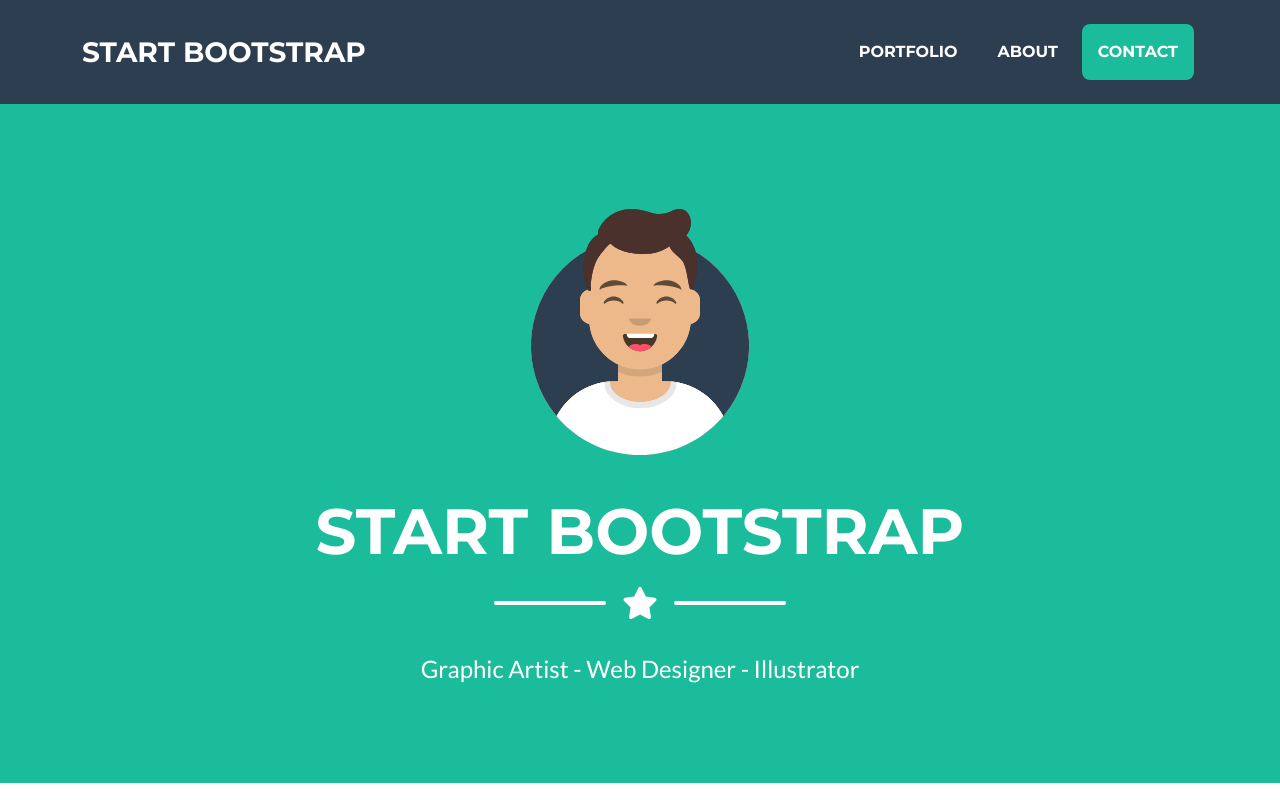
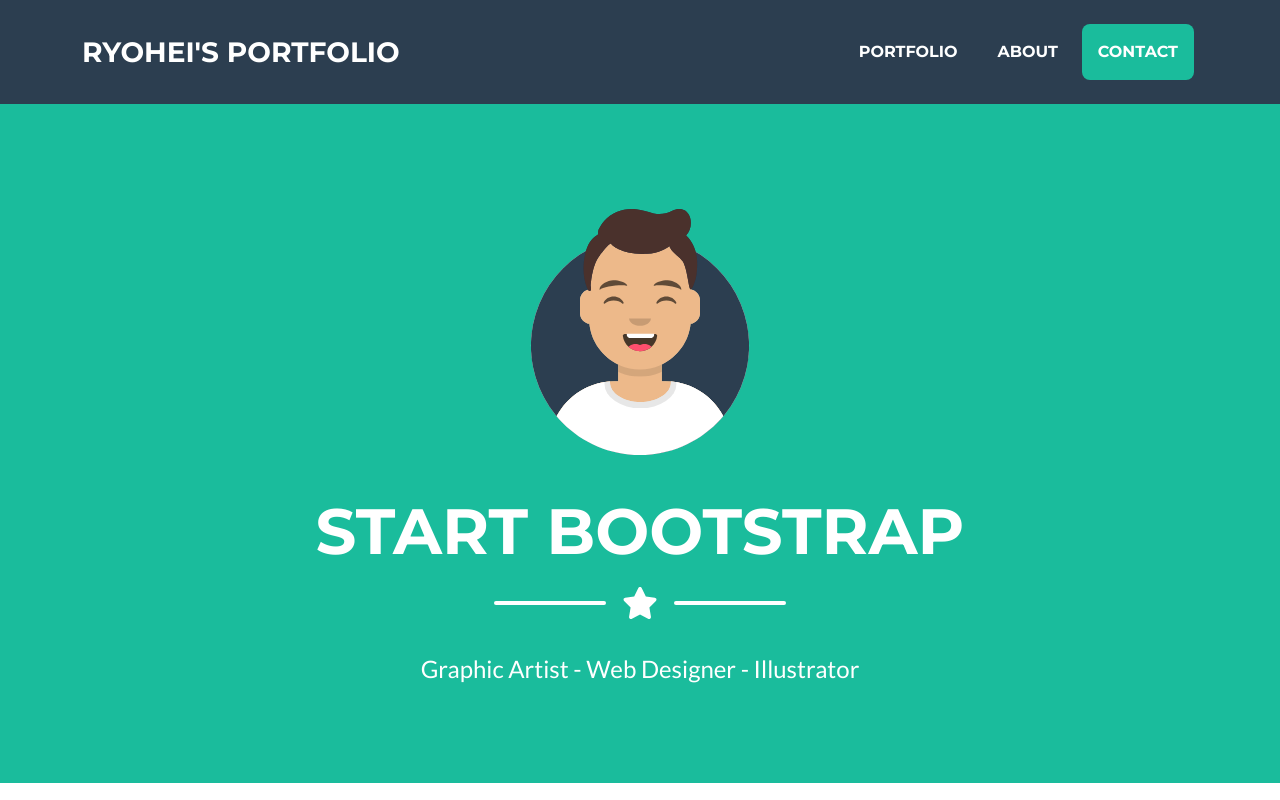
Before and after one commit to ryohei8/portfolio, a plain HTML site: page index.html in a window 1280 px wide. Shown: the top 800 px of the page. Drawn offline with nearby package versions, Linux system fonts and the light colour scheme.

Commit message:
Update index.html

```diff
--- a/index.html
+++ b/index.html
@@ -20,7 +20,7 @@
         <!-- Navigation-->
         <nav class="navbar navbar-expand-lg bg-secondary text-uppercase fixed-top" id="mainNav">
             <div class="container">
-                <a class="navbar-brand" href="#page-top">Start Bootstrap</a>
+                <a class="navbar-brand" href="#page-top">Ryohei's portfolio</a>
                 <button class="navbar-toggler text-uppercase font-weight-bold bg-primary text-white rounded" type="button" data-bs-toggle="collapse" data-bs-target="#navbarResponsive" aria-controls="navbarResponsive" aria-expanded="false" aria-label="Toggle navigation">
                     Menu
                     <i class="fas fa-bars"></i>
```
